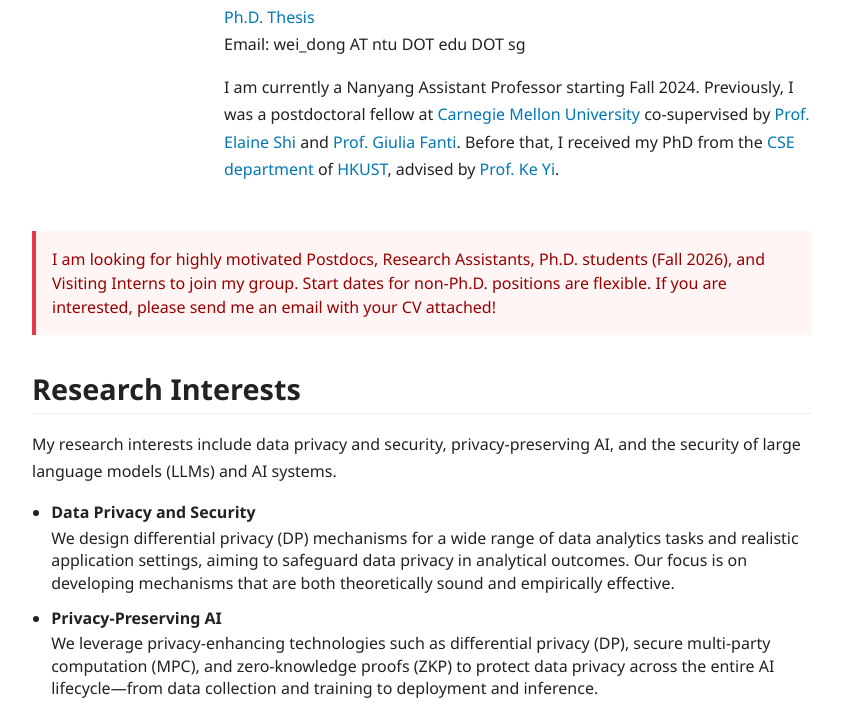
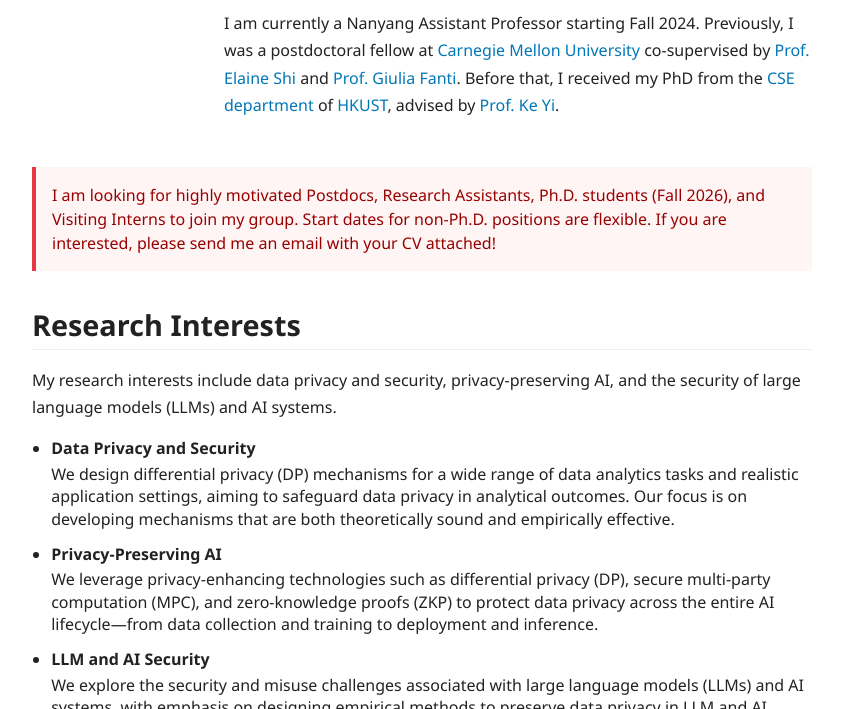
Before and after one commit to ntu-dps/ntu-dps.github.io, a plain HTML site: page test_about.html in a window 1280 px wide. Shown: the part 347-1056 px from the top of the page, without its empty margins (218-1061 px from the left). Drawn offline with Linux system fonts and the light colour scheme.

Commit message:
Update test_about.html

```diff
--- a/test_about.html
+++ b/test_about.html
@@ -53,7 +53,7 @@
     /* 内容容器 */
     .container {
       max-width: 780px;
-      margin: 80px auto;
+       margin: 16px auto;
       padding: 0 24px;
     }
     /* 标题 */
```
